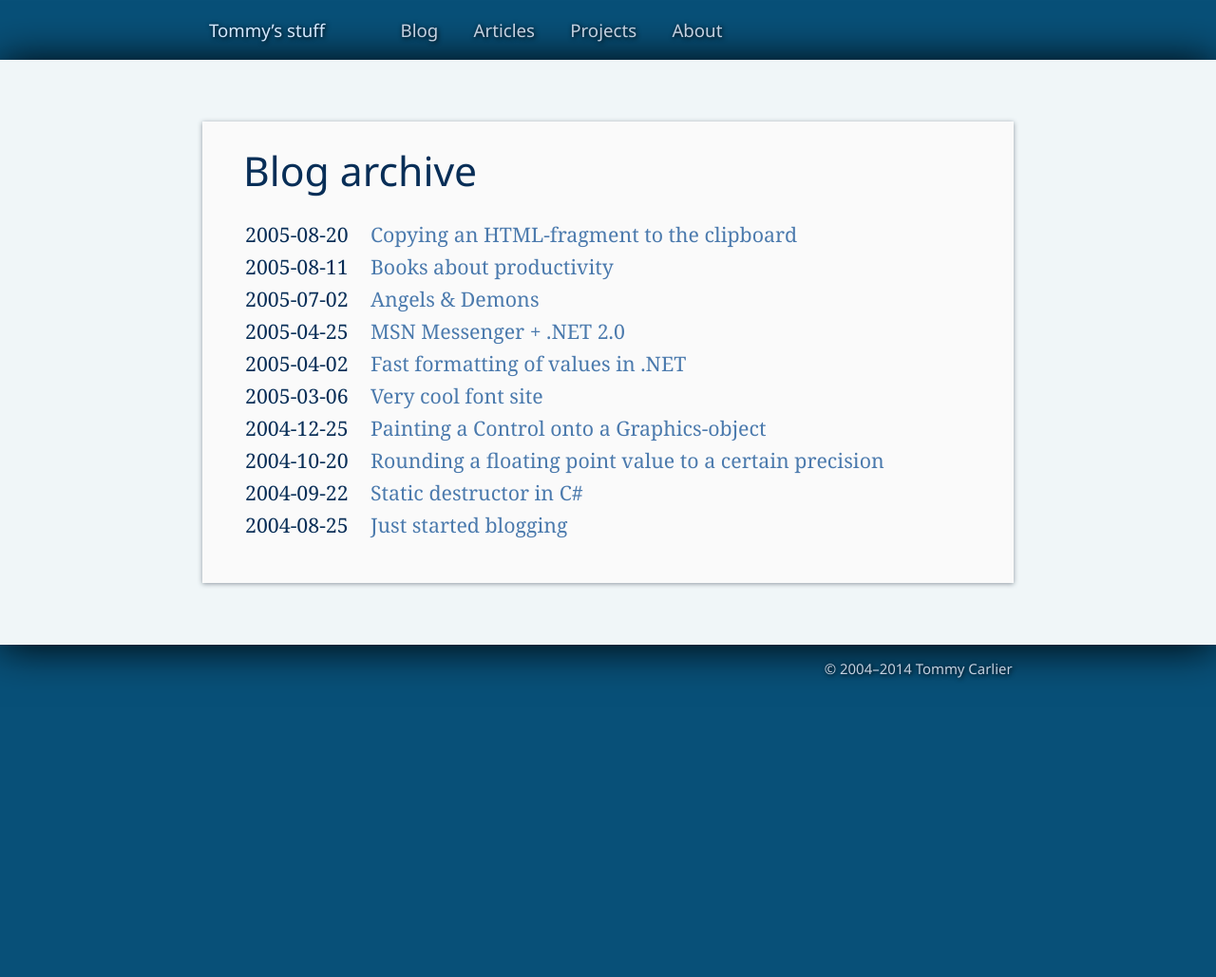
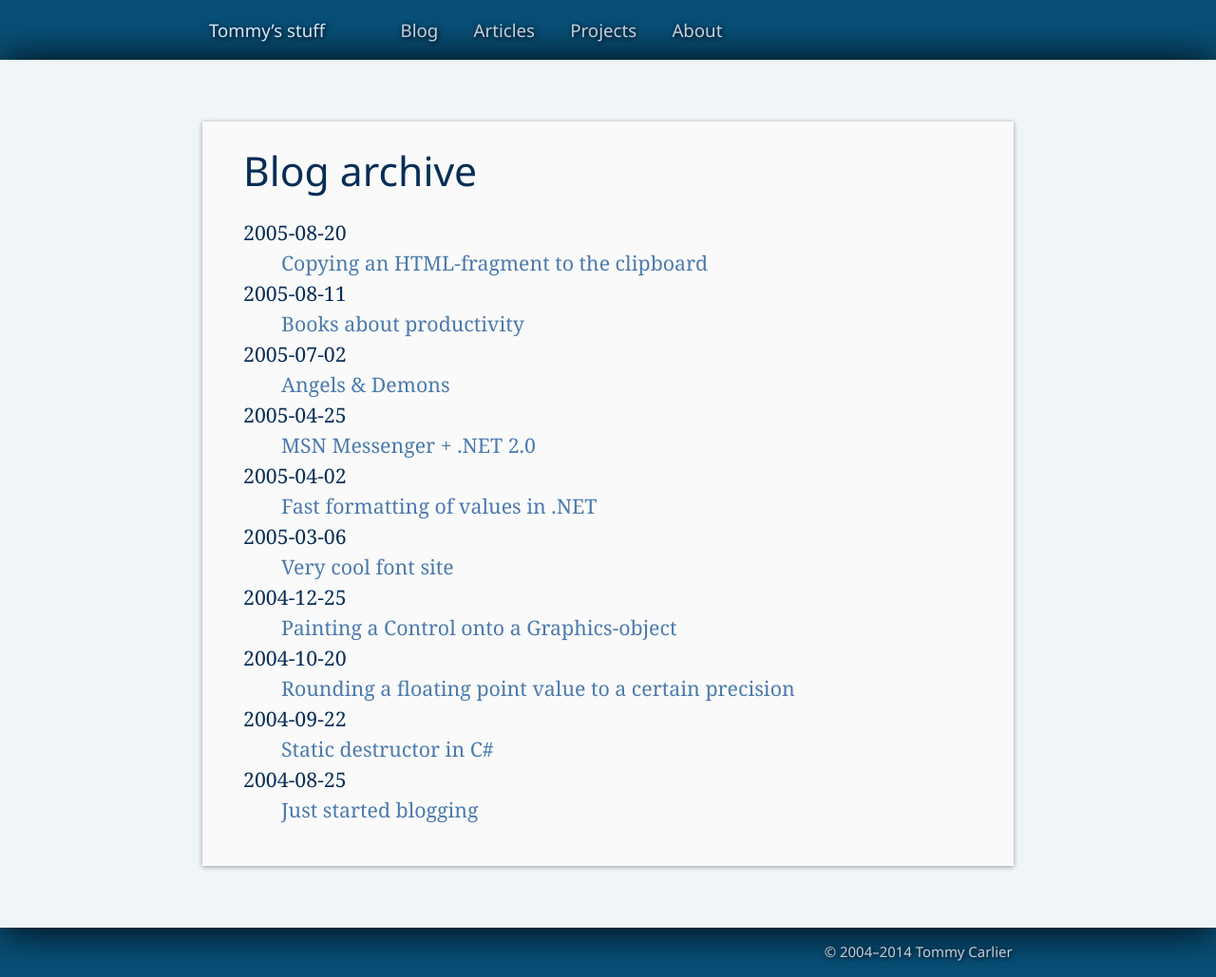
Before and after one commit to tommy-carlier/www.tcx.be, a Jekyll site: the page built from blog/archive.html, in a window 1280 px wide. Shown: the whole page at 95% size. Built offline with Jekyll 4.4.1, drawn with Linux system fonts in a browser that asks for light colours; before the commit the page ends 900 px from its top, so only the background shows below that.

Commit message:
Archive: changed structure from table to definition list

```diff
--- a/assets/site.sass
+++ b/assets/site.sass
@@ -107,19 +107,6 @@ h1 + h2,
 h2 + p
   margin-top: 0.3em
 
-table
-  margin: 1em 0
-
-td
-  padding: 0 1em 0 0
-
-td:last-child
-  padding: 0
-
-table.no-border
-  border-collapse: collapse
-  border: none
-
 article
   margin: 2em 0
   padding: 1em 2em
--- a/blog/archive.html
+++ b/blog/archive.html
@@ -3,8 +3,8 @@ layout: post
 title: Blog archive
 ---
 
-<table class="no-borders">
+<dl>
 {% for post in site.posts %}
-  <tr><td>{{post.date | date:'%F'}}</td><td><a href="{{post.url}}">{{post.title}}</a></td></tr>
+  <dt>{{post.date | date:'%F'}}</dt><dd><a href="{{post.url}}">{{post.title}}</a></dd>
 {% endfor %}
-</table>
+</dl>
```
